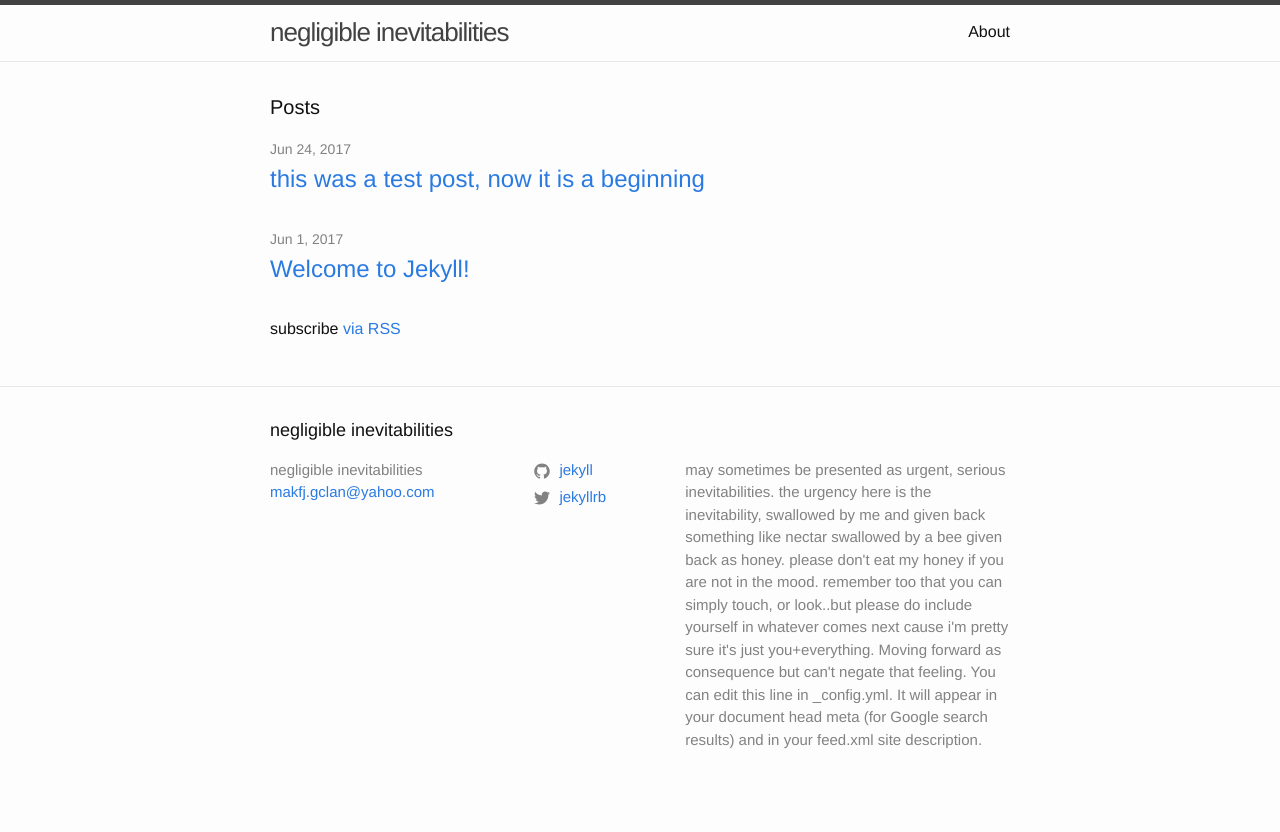
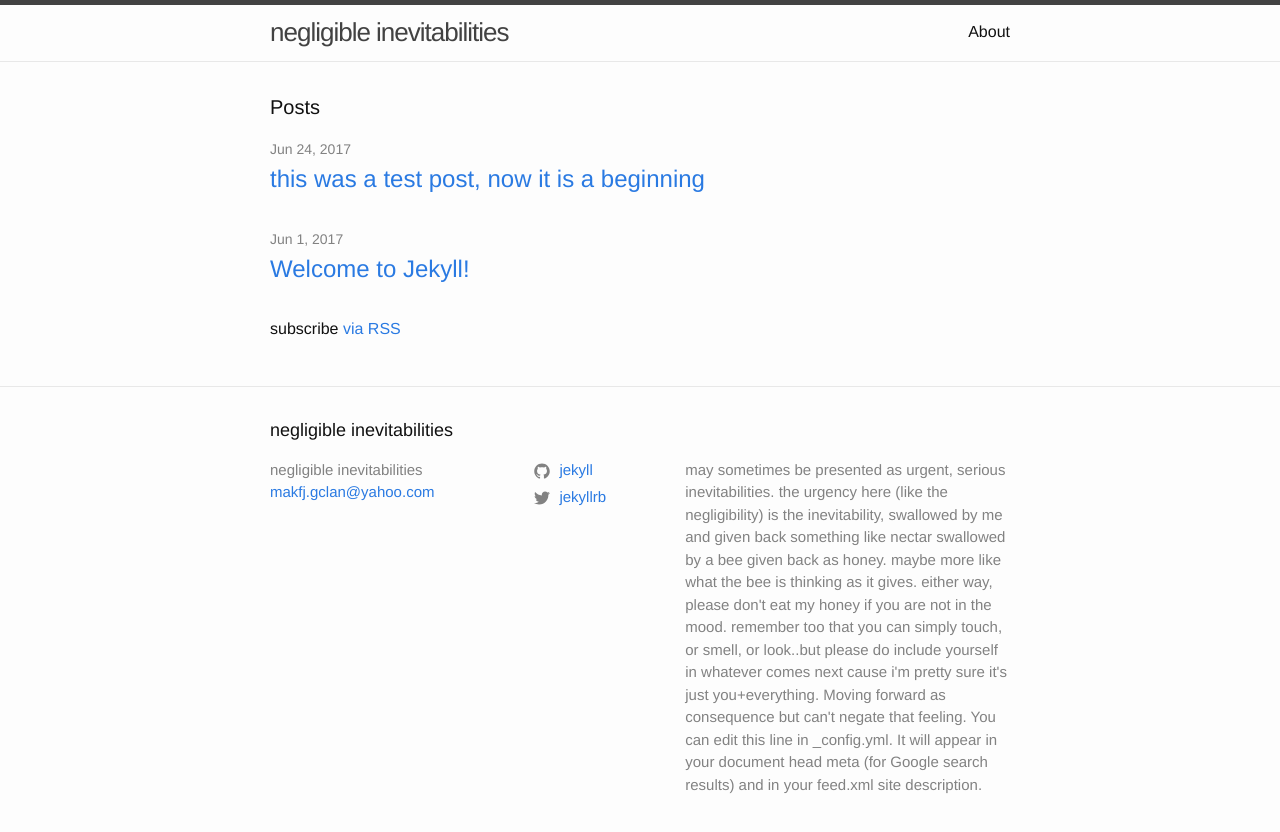
Before and after one commit to jamalgaddis/jamalgaddis.github.io, a Jekyll site: the page built from index.md, in a window 1280 px wide. Shown: the top 832 px of the page. Built offline with Jekyll 4.4.1, drawn with Linux system fonts in a browser that asks for light colours.

Commit message:
Update _config.yml

```diff
--- a/_config.yml
+++ b/_config.yml
@@ -17,9 +17,10 @@ title: negligible inevitabilities
 email: makfj.gclan@yahoo.com
 description: > # this means to ignore newlines until "baseurl:"
   may sometimes be presented as urgent, serious inevitabilities. the urgency
-  here is the inevitability, swallowed by me and given back something like nectar
-  swallowed by a bee given back as honey. please don't eat my honey if you are
-  not in the mood. remember too that you can simply touch, or look..but please do
+  here (like the negligibility) is the inevitability, swallowed by me and given back something like nectar
+  swallowed by a bee given back as honey. maybe more like what the bee is thinking as
+  it gives. either way, please don't eat my honey if you are
+  not in the mood. remember too that you can simply touch, or smell, or look..but please do
   include yourself in whatever comes next cause i'm pretty sure it's just you+everything.
   Moving forward as consequence but can't negate that feeling. You can edit this
   line in _config.yml. It will appear in your document head meta (for
```
